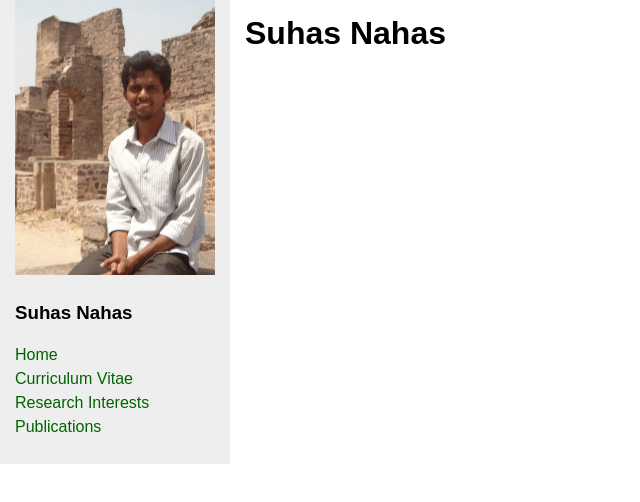
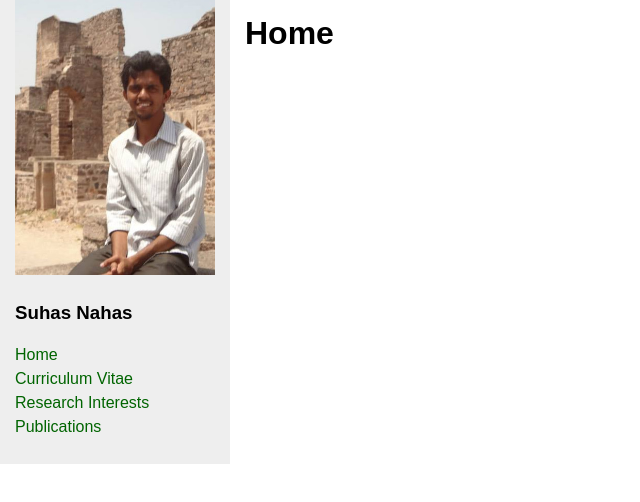
Before and after one commit to suhasnahas/suhasnahas.github.io, a plain HTML site: page index.html in a window 1280 px wide. Shown: the whole page, without its empty margins (0-640 px from the left). Drawn offline with Linux system fonts and the light colour scheme.

Commit message:
Update index.html

```diff
--- a/index.html
+++ b/index.html
@@ -81,7 +81,7 @@
 			<main>
 				<div id="content">
 					<div class="innertube">
-						<h1>Suhas Nahas</h1>
+						<h1>Home</h1>
 						<p><script>generateText(30)</script></p>
 					</div>
 				</div>
```
